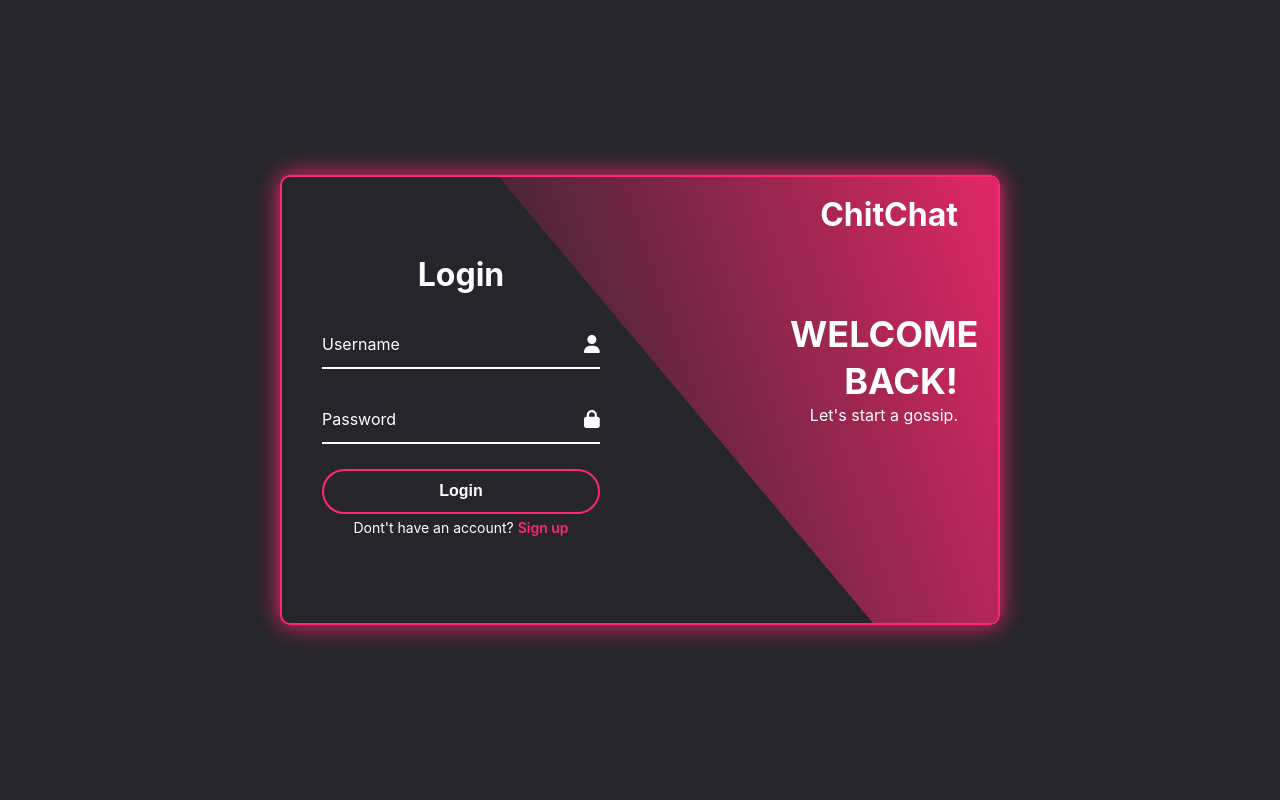
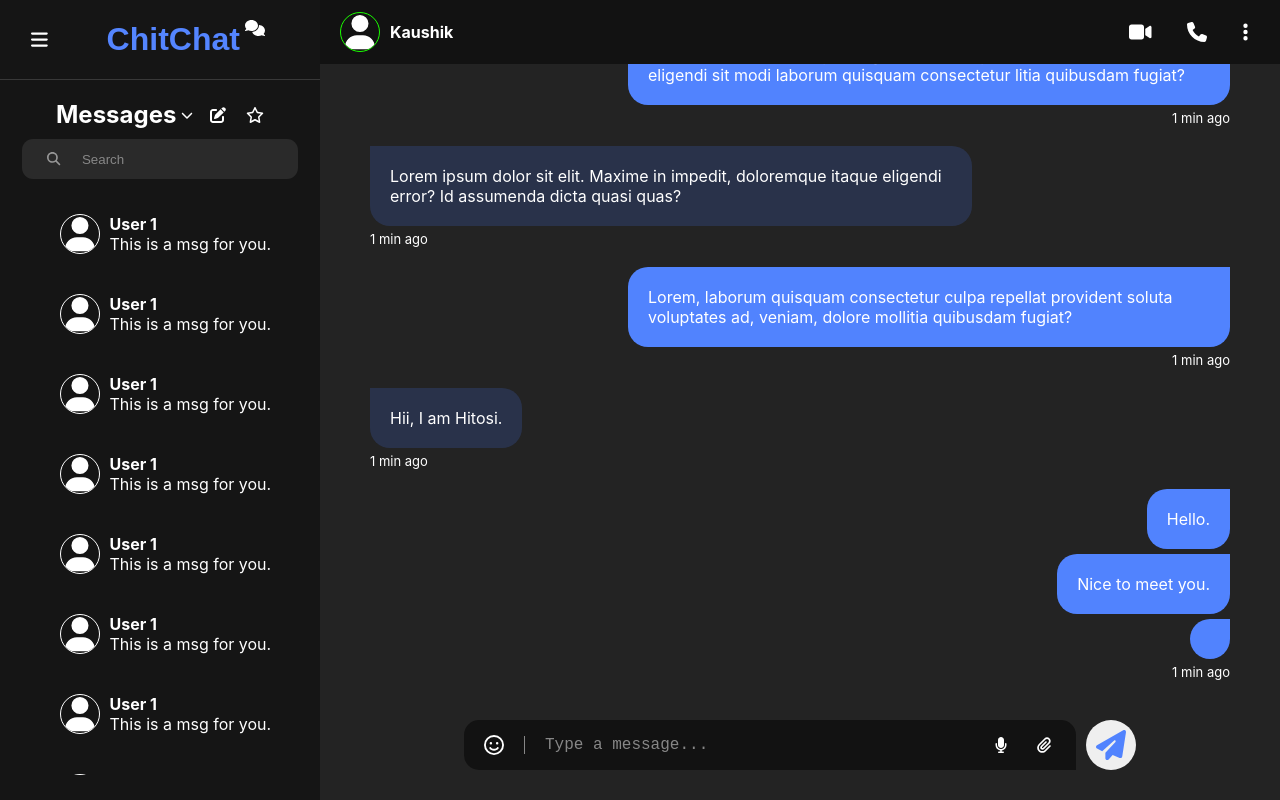
Before and after one commit to KAUSHIK-ROY/ChitChat, a React (Create React App) app: page / in a window 1280 px wide. Built offline with nearby package versions, Linux system fonts and the light colour scheme.

Commit message:
Add Google verification

```diff
--- a/src/App.js
+++ b/src/App.js
@@ -7,7 +7,7 @@ import Messages from './Components/MyChat/Messages.jsx';
 
 function App() {
 
-  const user =false;
+  const user =true;
   return (
 
       <div className='container'>
--- a/src/Components/Firebase.js
+++ b/src/Components/Firebase.js
@@ -1,8 +1,9 @@
 // Import the functions you need from the SDKs you need
 import { initializeApp } from "firebase/app";
 import { getAnalytics } from "firebase/analytics";
-import {getAuth, grtAuth} from "firebase/auth"
+import {getAuth} from "firebase/auth"
 import {getFirestore} from "firebase/firestore"
+import {getStorage} from 'firebase/storage'
 // TODO: Add SDKs for Firebase products that you want to use
 // https://firebase.google.com/docs/web/setup#available-libraries
 
@@ -24,4 +25,6 @@ const analytics = getAnalytics(app);
 
 export const auth = getAuth();
 export const db = getFirestore(app);
+export const storage = getStorage();
+// export const provider = new GoogleAuthProvider();
 export default app;
--- a/src/Components/LogIn/Login.jsx
+++ b/src/Components/LogIn/Login.jsx
@@ -1,8 +1,9 @@
 import "./login.css";
 import { FontAwesomeIcon } from "@fortawesome/react-fontawesome";
-import { faLock, faUser } from "@fortawesome/free-solid-svg-icons";
-
+import { faEnvelope, faLock, faUser } from "@fortawesome/free-solid-svg-icons";
 import React, { useState } from "react";
+import { GoogleAuthProvider, signInWithPopup } from "firebase/auth";
+import { auth } from "../Firebase";
 
 export default function Login() {
   const [form, setForm] = useState(true);
@@ -10,6 +11,22 @@ export default function Login() {
   let toggleForm = () => {
     setForm(!form);
   };
+
+  const googleLogin = ()=>{
+    const provider = new GoogleAuthProvider();
+    signInWithPopup(auth, provider).then(async(result) =>{
+        console.log(result);
+
+    });
+  }
+
+  const handleLogin = (e)=>{
+    e.preventDefault()
+  }
+
+  const handleRegister = (e)=>{
+
+  }
 
   return (
     <div className="lcontainer">
@@ -20,14 +37,14 @@ export default function Login() {
 
             <div className="form-box login">
               <h2>Login</h2>
-              <form action="">
+              <form onSubmit={handleLogin}>
                 <div className="input-box">
                   <input type="text" required />
                   <label htmlFor="">Username</label>
                   <FontAwesomeIcon icon={faUser} className="icn" />
                 </div>
                 <div className="input-box">
-                  <input type="text" required />
+                  <input type="password" required />
                   <label htmlFor="">Password</label>
                   <FontAwesomeIcon icon={faLock} className="icn" />
                 </div>
@@ -36,6 +53,9 @@ export default function Login() {
                     Login
                   </button>
                 </div>
+                <p className="or">or</p>
+
+                <button className="btn1" onClick={googleLogin} ><img src={require("../../../src/google-logo-9824.png")} alt="G" />Sign in with Google</button>
                 <div className="regi-link">
                   <p>
                     Dont't have an account?{" "}
@@ -59,16 +79,16 @@ export default function Login() {
             <div className="curved-shape2"></div>
             <div className="form-box register">
               <h2>Register</h2>
-              <form action="">
+              <form onSubmit={handleLogin} >
                 <div className="input-box">
                   <input type="text" required />
                   <label htmlFor="">Username</label>
                   <FontAwesomeIcon icon={faUser} className="icn" />
                 </div>
                 <div className="input-box">
-                  <input type="text" required />
+                  <input type="mail" required />
                   <label htmlFor="">Email</label>
-                  <FontAwesomeIcon icon={faUser} className="icn" />
+                  <FontAwesomeIcon icon={faEnvelope} className="icn" />
                 </div>
                 <div className="input-box">
                   <input type="password" required />
@@ -80,6 +100,8 @@ export default function Login() {
                     Register
                   </button>
                 </div>
+                <p className="or">or</p>
+                <button className="btn1" onClick={googleLogin} onSubmit={handleRegister}><img src={require("../../../src/google-logo-9824.png")} alt="G" />Sign up with Google</button>
                 <div className="regi-link">
                   <p>
                     Already have an account?{" "}
--- a/src/Components/LogIn/login.css
+++ b/src/Components/LogIn/login.css
@@ -33,7 +33,7 @@
 
 .form-box.login{
     left: 0;
-    padding: 0 40px;
+    padding: 0 50px;
     transform: translateX(0%);
     transition: 0.7s;
 }
@@ -44,7 +44,6 @@
     right: 0;
     padding: 0 50px;
     transform: translateX(0%);
-    /* 120 */
     transition: 0.7s ease;
 }
 
@@ -58,8 +57,8 @@
 .form-box .input-box{
     position: relative;
     width: 100%;
-    height: 50px;
-    margin-top: 25px;
+    height: 45px;
+    margin-top: 20px;
 }
 
 .input-box input{
@@ -114,7 +113,7 @@
 .btn1{
     position: relative;
     width: 100%;
-    height: 45px;
+    height: 43px;
     background-color: transparent;
     border-radius: 40px;
     cursor: pointer;
@@ -122,7 +121,10 @@
     font-weight: 600;
     border: 2px solid #ff2770;
     color: white;
-
+    display: flex;
+    align-items: center;
+    justify-content: center;
+    gap: 10px;
 }
 
 
@@ -130,8 +132,20 @@
     background-color: #ff2770;
     color: white;
     transition: 0.5s;
+
 }
 
+.btn1 img{
+    height: 35px;
+    width: 35px;
+}
+
+.or{
+    font-size: 13px;
+    color: rgba(255, 255, 255, 0.553);
+    text-align: center;
+    padding-bottom: 5px;
+}
 .regi-link{
     font-size: 14px;
     text-align: center;
```
Also changed, not shown: src/Screenshot 2024-05-08 174017.png (deleted), src/google-logo-9824.png (added).
